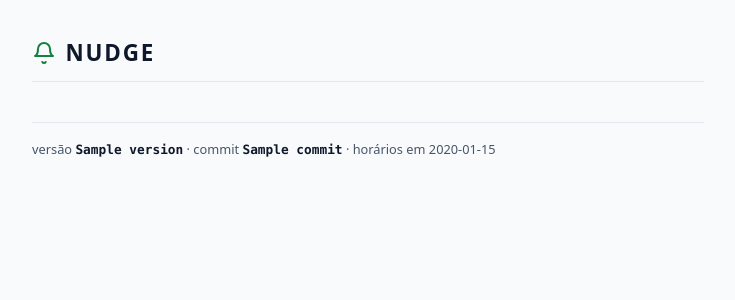
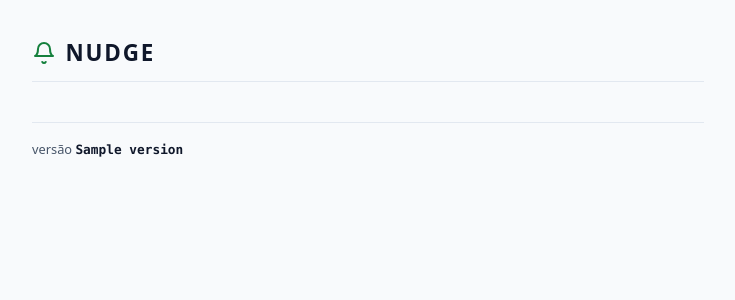
Before and after one commit to GabrielWillers/nudge, a FastAPI app: template app/templates/base.html in a window 1280 px wide. Shown: the top 300 px of the page, without its empty margins (272-1007 px from the left). Run offline with FastAPI, Linux system fonts and the light colour scheme; the template is opened without the code that fills it: most values are stand-ins (such as "Sample title", 1, 10 or a date in 2020); parts of the project's set-up code (start-up, migrations or seed data) failed here and were passed over.

Commit message:
style(app): mostrar só a versão no rodapé
Commit e fuso saem do texto visível e passam para o `title` do elemento.

O commit não é apagado da página de propósito: o rollback da fase 10 pode
reimplantar a mesma versão semântica, e nesse caso é ele que distingue um
build do outro. Continua ao alcance do cursor, no HTML, e inteiro em
/version e /healthz — o teste que exige o identificador de build na
página segue valendo.

Co-Authored-By: Claude Opus 5 <noreply@anthropic.com>

```diff
--- a/app/templates/base.html
+++ b/app/templates/base.html
@@ -33,9 +33,13 @@
 
     <footer class="rodape">
       <!-- Identificador de build: com o escopo congelado, é o único sinal
-           observável de que um deploy aconteceu. -->
-      versão <strong>{{ version }}</strong> · commit <code>{{ commit }}</code>
-      · horários em {{ timezone }}
+           observável de que um deploy aconteceu. O rodapé mostra só a versão;
+           o commit e o fuso continuam na página, ao alcance do cursor e de
+           quem inspecionar o HTML, e o commit segue inteiro em /version. -->
+      versão
+      <strong title="commit {{ commit }} · horários em {{ timezone }}">
+        {{ version }}
+      </strong>
     </footer>
   </body>
 </html>
```
Also changed, not shown: specs/trd/nudge-app-v1.md (+5 -0 lines).
